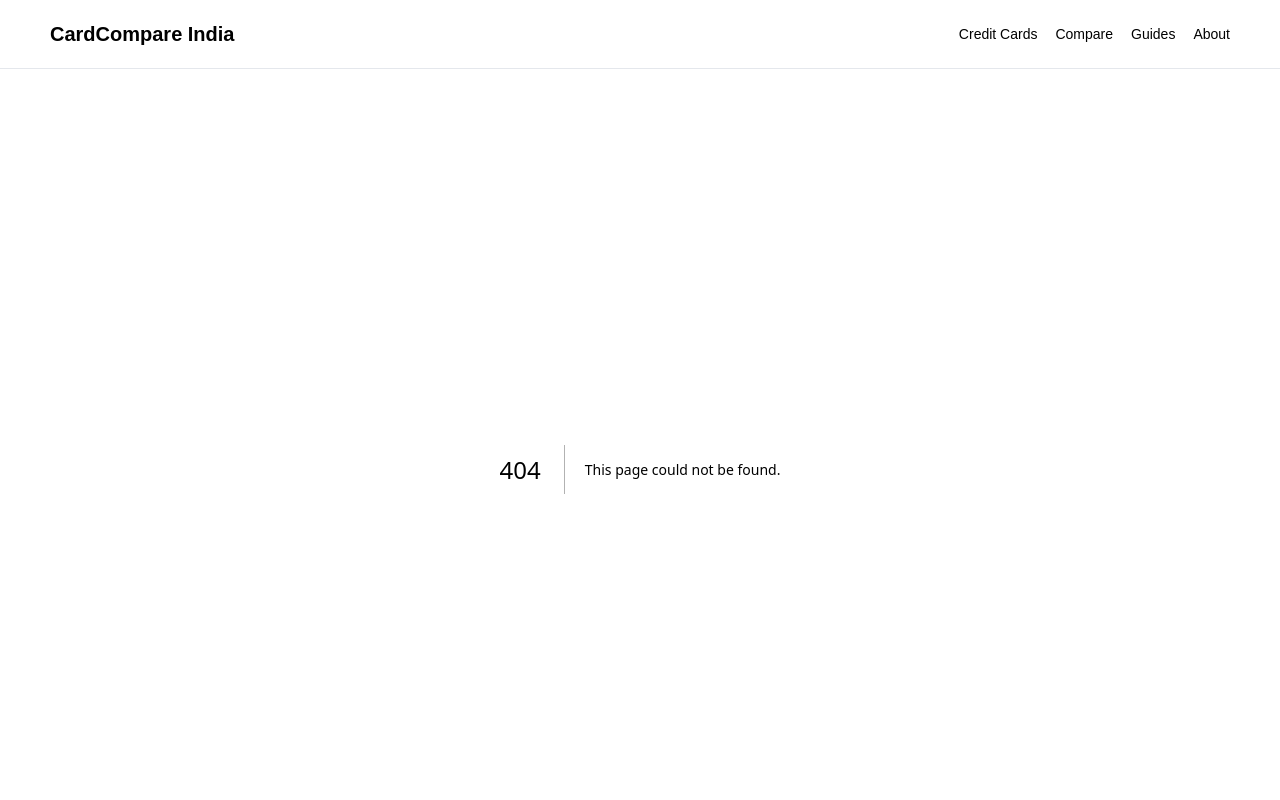
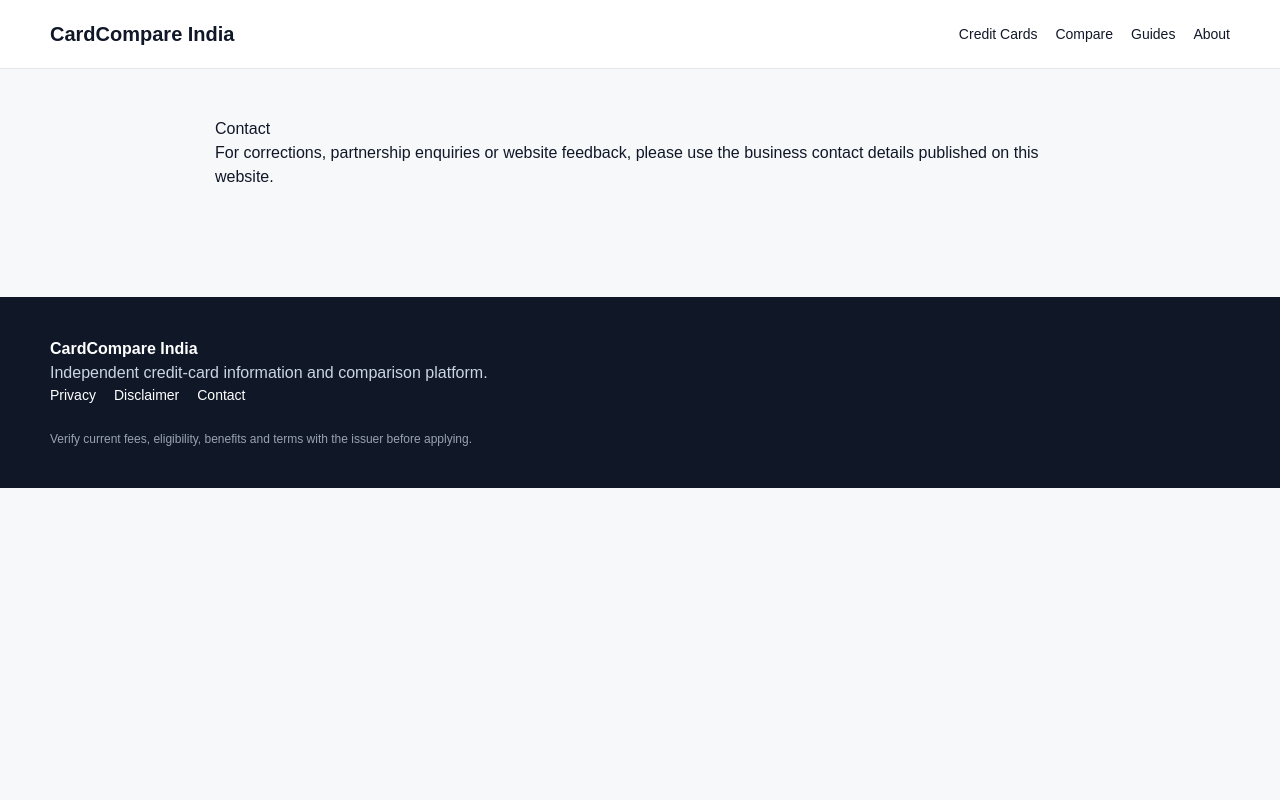
Before and after one commit to Rock682/Credit-card-affiliate-website, a Next.js app: page /contact in a window 1280 px wide. Before the commit this address had no page. Shown: the top 800 px of the page. Built offline with nearby package versions, Linux system fonts and the light colour scheme.

Commit message:
Build Next.js credit card affiliate architecture

```diff
--- /dev/null
+++ b/app/contact/page.tsx
@@ -0,0 +1 @@
+export const metadata={title:"Contact"};export default function Contact(){return <section className="container" style={{padding:"48px 0",maxWidth:850}}><h1>Contact</h1><p>For corrections, partnership enquiries or website feedback, please use the business contact details published on this website.</p></section>}
```
